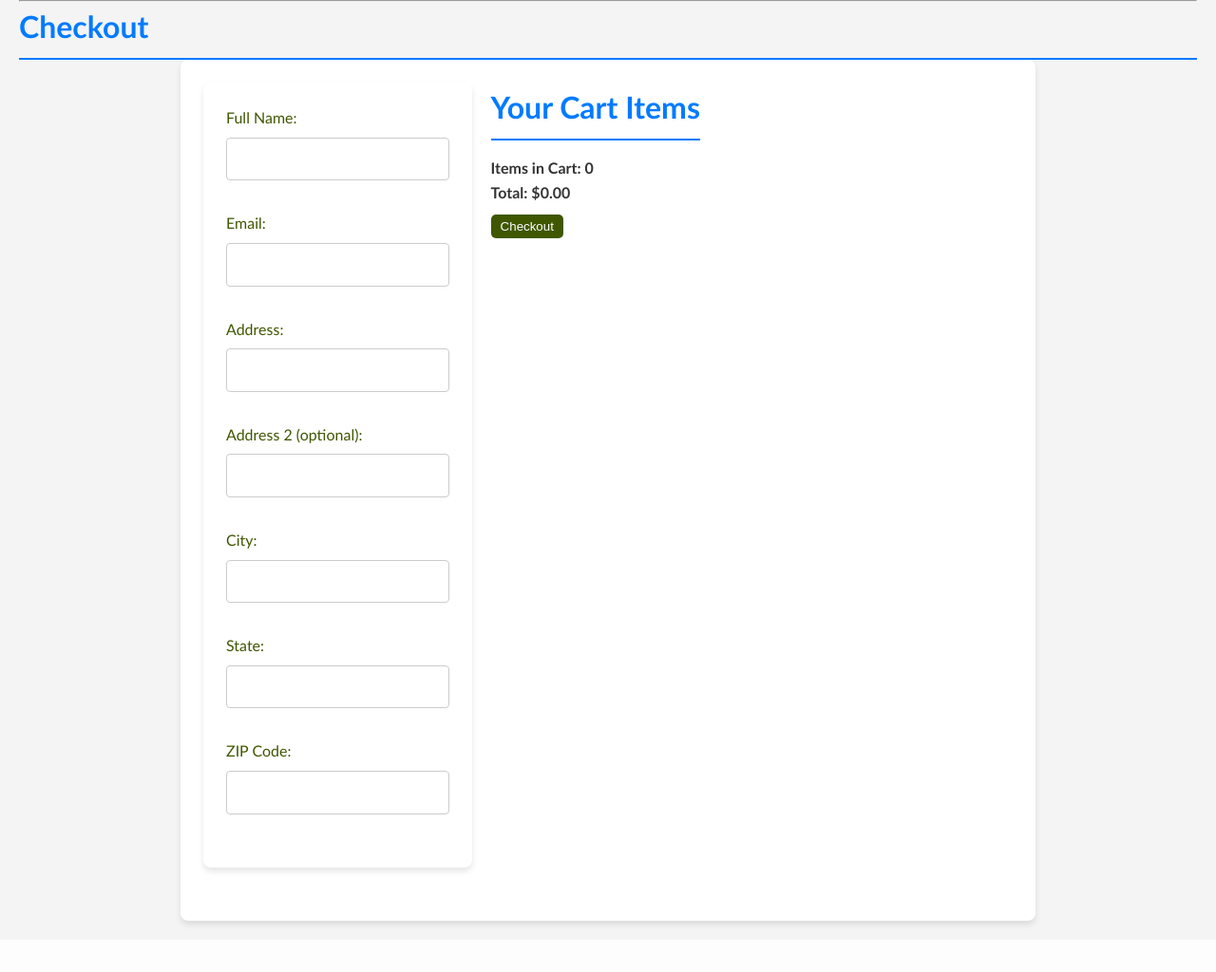
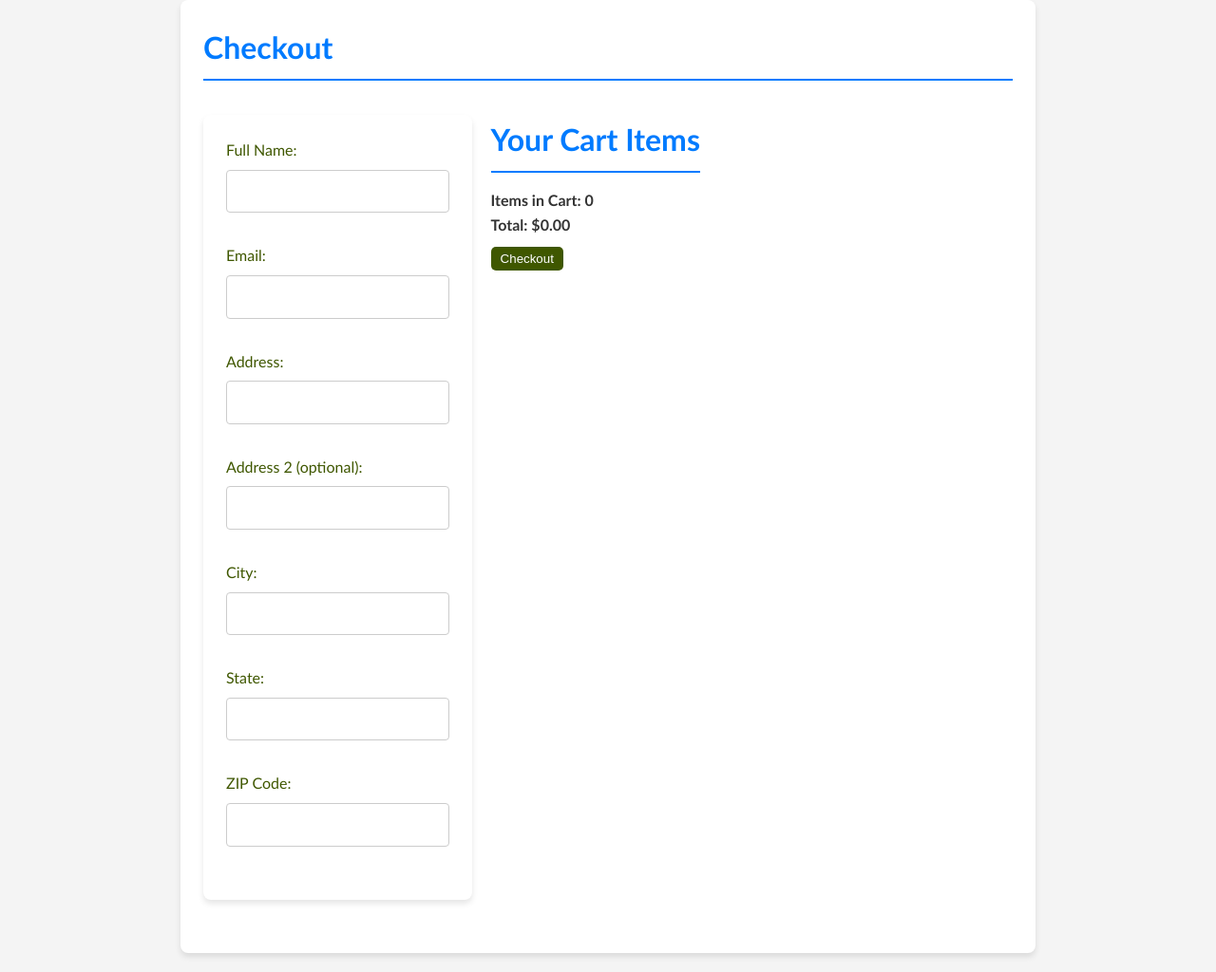
Before and after one commit to MrTimmyJ/TESC-FARM, a PHP site: page /cart.html in a window 1280 px wide. Shown: the part 165-1189 px from the top of the page at 95% size. Before the commit the page ends 1142 px from the top, so only its background shows below. Run offline with PHP 8.4, Linux system fonts and the light colour scheme; some libraries are stand-ins or nearby versions.

Commit message:
fixed bugs with cart

```diff
--- a/public_html/cart.html
+++ b/public_html/cart.html
@@ -35,11 +35,13 @@
 
     <!-- Main Content Section -->
     <main id="main-content">
-        <hr style="color: #81cc97">
-        <h2>Checkout</h2>
 
         <section id="cart-container" class="container">
-            <div class="col-6 col-sm-12 col-md-6">
+	    <div class="col-12">
+		<h2>Checkout</h2>
+	    </div>
+
+            <div class="col-6">
                 <form id="checkout-form" method="POST" action="api/orders/new">
                     <div>
                         <label for="name">Full Name:</label>
@@ -72,7 +74,7 @@
                 </form>
             </div>
 
-	    <div class="col-6 col-sm-12 col-md-6">
+	    <div class="col-6">
                 <h2>Your Cart Items</h2>
                 <ul id="cart-items"></ul>
                 <div id="cart-summary">
--- a/public_html/index.html
+++ b/public_html/index.html
@@ -92,12 +92,12 @@
     <script>
       function search() {
         const query = document.getElementsByClassName('search-input');
-        if (query.length < 1) {
+        if (query.length < 1 || query[0].value == "") {
           return;
         }
         const params = new URLSearchParams();
         params.append('query', query[0].value);
-        location.href = "produce.html" + params.toString();
+        location.href = "produce.html?" + params.toString();
       }
     </script>
 </body>
--- a/public_html/static/script.js
+++ b/public_html/static/script.js
@@ -136,6 +136,7 @@ function updateQuantity(itemId, newQuantity) {
     if (item) {
         item.quantity = Math.max(parseInt(newQuantity) || 1, 1);
         updateCartSummary();
+        localStorage.setItem("cart", JSON.stringify(cart));
         renderCart();
     }
 }
@@ -143,6 +144,7 @@ function updateQuantity(itemId, newQuantity) {
 // Remove an item from the cart
 function removeItem(itemId) {
     cart = cart.filter(product => product.id !== itemId);
+    localStorage.setItem("cart", JSON.stringify(cart));
     renderCart();
 }
 
--- a/public_html/static/style.css
+++ b/public_html/static/style.css
@@ -382,10 +382,12 @@ body {
     flex-direction: row;
     flex-wrap: wrap;
 }
-#cart-container .col-md-6 {
+#cart-container .col-6 {
     max-width: 49%;
 }
-
+#cart-container .col-12 {
+    width: 100%;
+}
 #cartHeaderIcon {
     font-size:x-large;
 }
```
Also changed, not shown: api/data.db.
